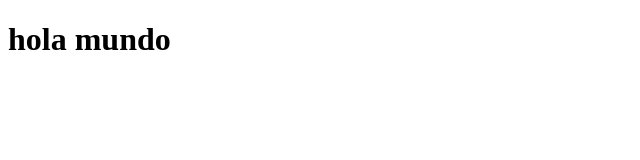
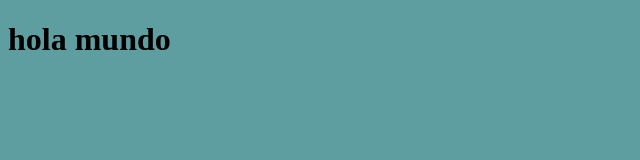
Before and after one commit to lorenaredondocuc/miPrimerRepositorio, a plain HTML site: page index.html in a window 1280 px wide. Shown: the whole page, without its empty margins (0-640 px from the left). Drawn offline with Linux system fonts and the light colour scheme.

Commit message:
cambiando fondo de index

```diff
--- a/index.html
+++ b/index.html
@@ -4,6 +4,11 @@
     <meta charset="UTF-8">
     <meta name="viewport" content="width=device-width, initial-scale=1.0">
     <title>Document</title>
+    <style>
+        html, body {
+            background-color: cadetblue;
+        }
+    </style>
 </head>
 <body>
     <h1>hola mundo</h1>
```
